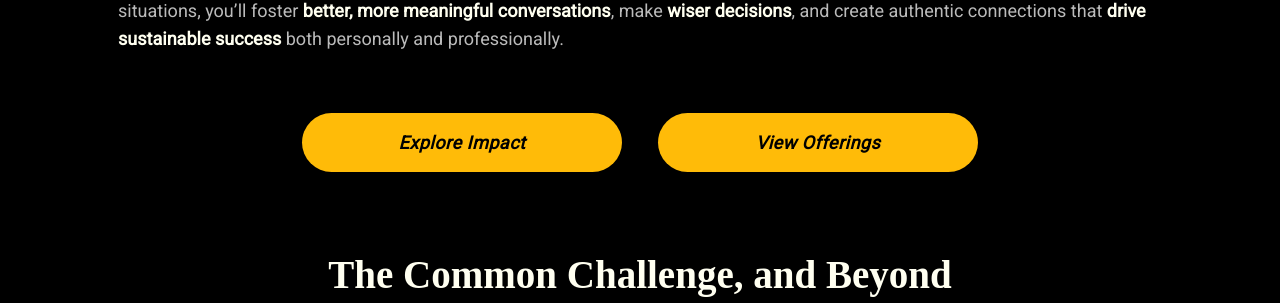
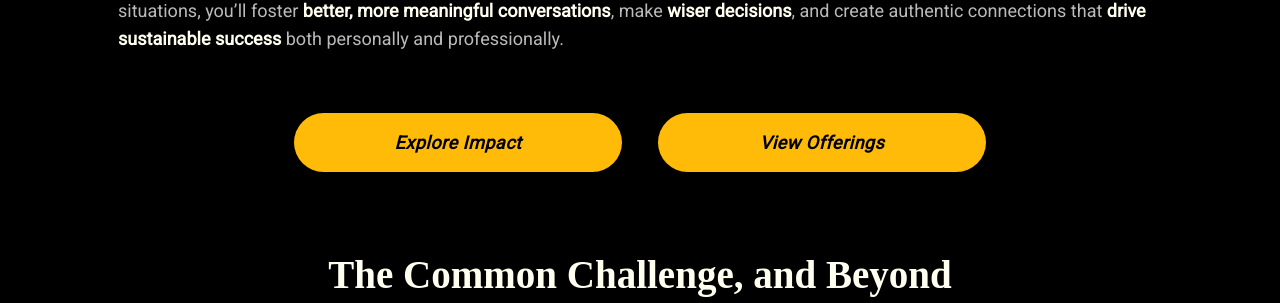
Before and after one commit to xjkh/xmd, a Jekyll site: the page built from index.md, in a window 1280 px wide and 1400 px high, scrolled down 989 px. Shown: the part 147-450 px from the top of the window. Built offline with Jekyll 4.4.1, drawn with Linux system fonts in a browser that asks for light colours; some web fonts are replaced.

Commit message:
Update md.css

```diff
--- a/assets/css/md.css
+++ b/assets/css/md.css
@@ -668,7 +668,7 @@ main > a,
     font-style: italic;
     padding: 16px 40px;
     width: 100%;
-    max-width: 320px;
+    max-width: 328px;
 }
 
 main > a:hover {
```
